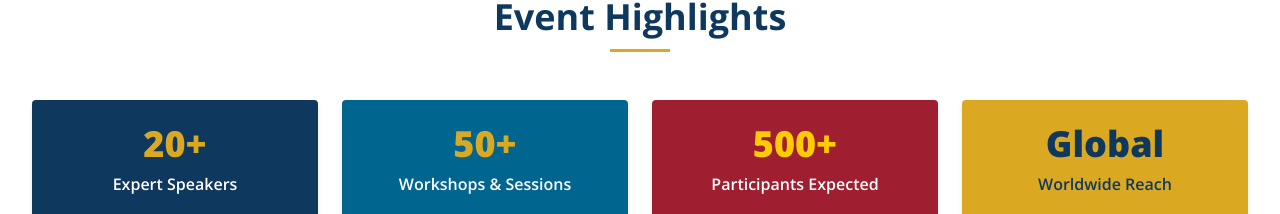
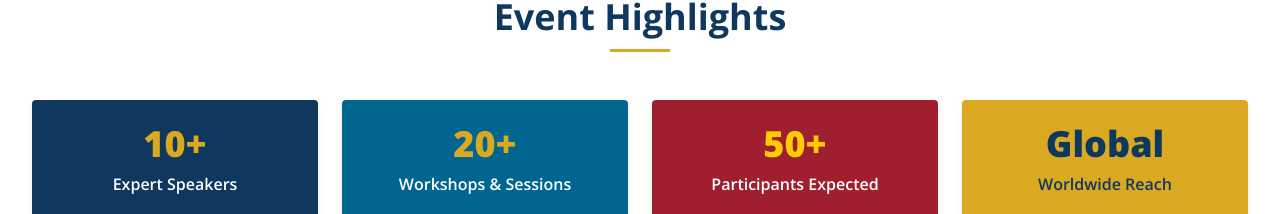
Before and after one commit to suranjannandi-git/fall-fest-2026-amity-kolkata, a Next.js app in the folder frontend/: page / in a window 1280 px wide. Shown: the part 2196-2410 px from the top of the page. Built offline with nearby package versions, Linux system fonts and the light colour scheme.

Commit message:
Update page.tsx

```diff
--- a/frontend/app/page.tsx
+++ b/frontend/app/page.tsx
@@ -123,17 +123,17 @@ export default function Home() {
 
           <div className="grid md:grid-cols-2 lg:grid-cols-4 gap-6 mt-8">
             <div className="text-center p-6 bg-[#0f385f] rounded shadow-md">
-              <div className="text-4xl font-black text-[#dba921] mb-2">20+</div>
+              <div className="text-4xl font-black text-[#dba921] mb-2">10+</div>
               <p className="text-white font-semibold">Expert Speakers</p>
             </div>
 
             <div className="text-center p-6 bg-[#006690] rounded shadow-md">
-              <div className="text-4xl font-black text-[#dba921] mb-2">50+</div>
+              <div className="text-4xl font-black text-[#dba921] mb-2">20+</div>
               <p className="text-white font-semibold">Workshops &amp; Sessions</p>
             </div>
 
             <div className="text-center p-6 bg-[#9f1f30] rounded shadow-md">
-              <div className="text-4xl font-black text-[#fecc00] mb-2">500+</div>
+              <div className="text-4xl font-black text-[#fecc00] mb-2">50+</div>
               <p className="text-white font-semibold">Participants Expected</p>
             </div>
 
```
